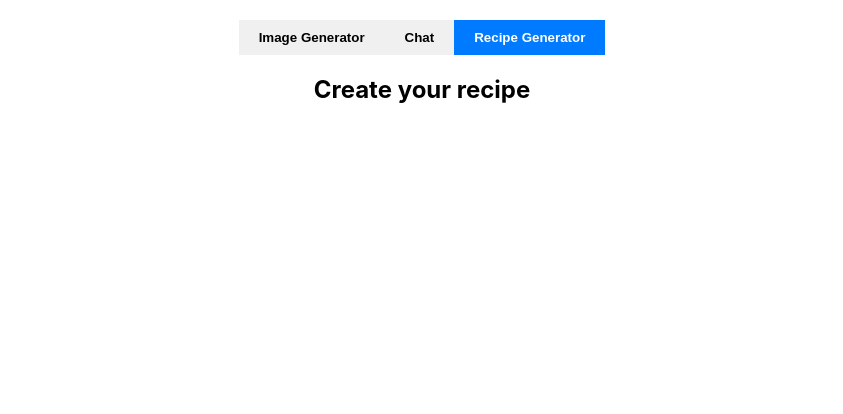
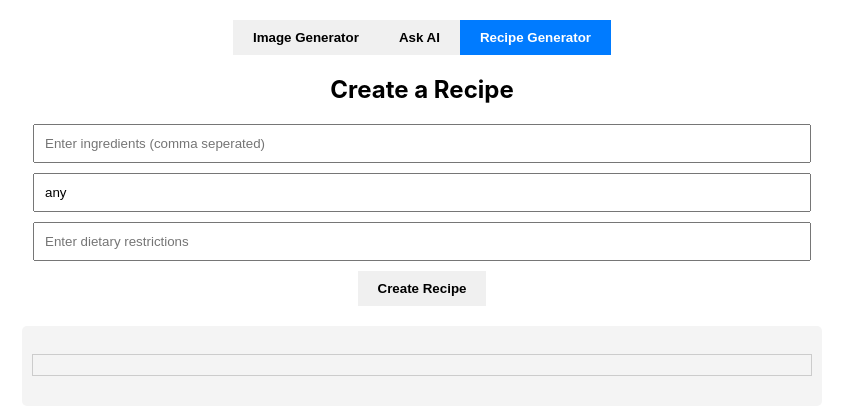
Before and after one commit to zotoelio/SpringAI, a React (Create React App) app in the folder frontend/: page / in a window 1280 px wide. Both pictures are taken after a click on the button "Recipe Generator". Shown: the top 414 px of the page, without its empty margins (218-1061 px from the left). Built offline with nearby package versions, Linux system fonts and the light colour scheme.

Commit message:
setting up recipe component

```diff
--- a/frontend/src/App.js
+++ b/frontend/src/App.js
@@ -18,7 +18,7 @@ function App() {
         onClick={() => handleTabChange('image-generator')}>Image Generator
       </button>
       <button className={activeTab === 'chat' ? 'active' : ''}
-        onClick={() => handleTabChange('chat')}>Chat
+        onClick={() => handleTabChange('chat')}>Ask AI
       </button>
       <button className={activeTab === 'recipe-generator' ? 'active' : ''}
         onClick={() => handleTabChange('recipe-generator')}>Recipe Generator
--- a/frontend/src/components/recipeGenerator.js
+++ b/frontend/src/components/recipeGenerator.js
@@ -1,8 +1,48 @@
-import React from "react";
+import React, { useState } from "react";
 
 function RecipeGenerator() {
+    const [ingredients, setIngredients] = useState('');
+    const [cuisine, setCuisine] = useState('any');
+    const [dietaryRestrictions, setDietaryRestrictions] = useState('');
+    const [recipe, setRecipe] = useState('');
+
+    const createRecipe = async () => {
+        try{
+            const response = await fetch(`http://localhost:8080/recipe-creator?ingredients=${ingredients}&cuisine=${cuisine}&dietaryRestrictions=${dietaryRestrictions}`)
+            const data = await response.text();
+            setRecipe(data);
+        } catch (error) {
+            console.error("Error generating the response", error)
+        }
+    }
+
     return (
-        <h2>Create your recipe</h2>
+        <div>
+            <h2>Create a Recipe</h2>
+            <input
+                type="text"
+                value={ingredients}
+                onChange={(e) => setIngredients(e.target.value)}
+                placeholder="Enter ingredients (comma seperated)"
+            />
+            <input
+                type="text"
+                value={cuisine}
+                onChange={(e) => setCuisine(e.target.value)}
+                placeholder="Enter cuisine type"
+            />
+            <input
+                type="text"
+                value={dietaryRestrictions}
+                onChange={(e) => setDietaryRestrictions(e.target.value)}
+                placeholder="Enter dietary restrictions"
+            />
+
+            <button onClick={createRecipe}>Create Recipe</button>
+            <div className="output">
+                <pre className="recipe-text">{recipe}</pre>
+            </div>
+        </div>
     )
 }
 
```
